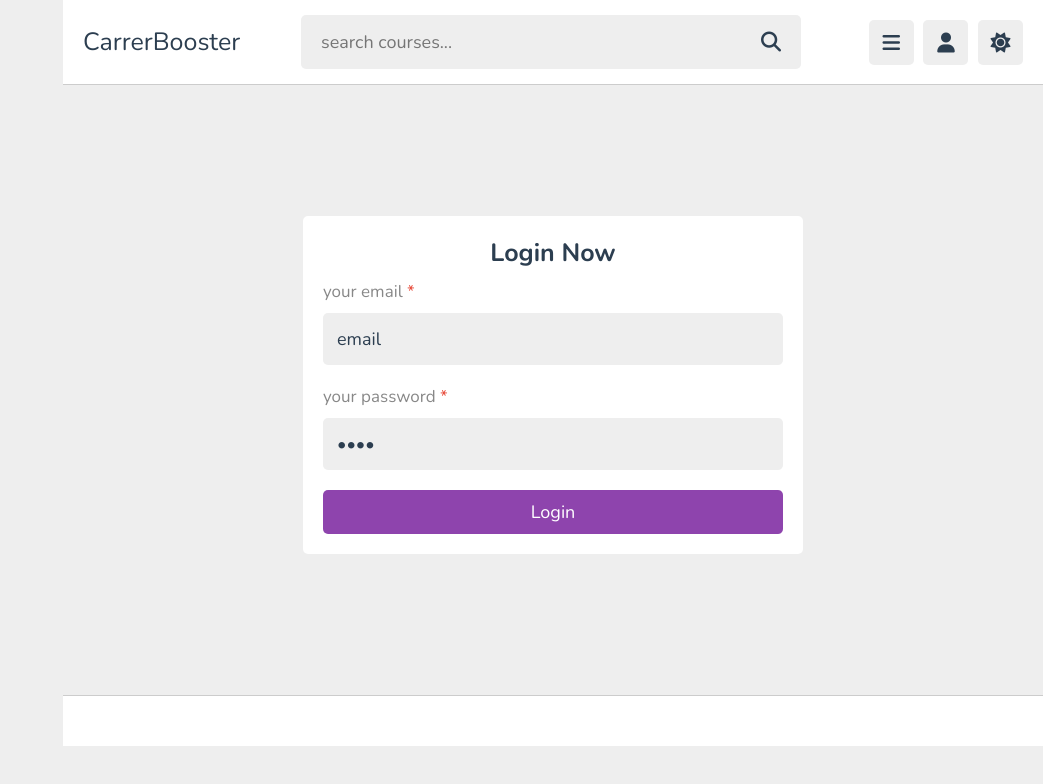
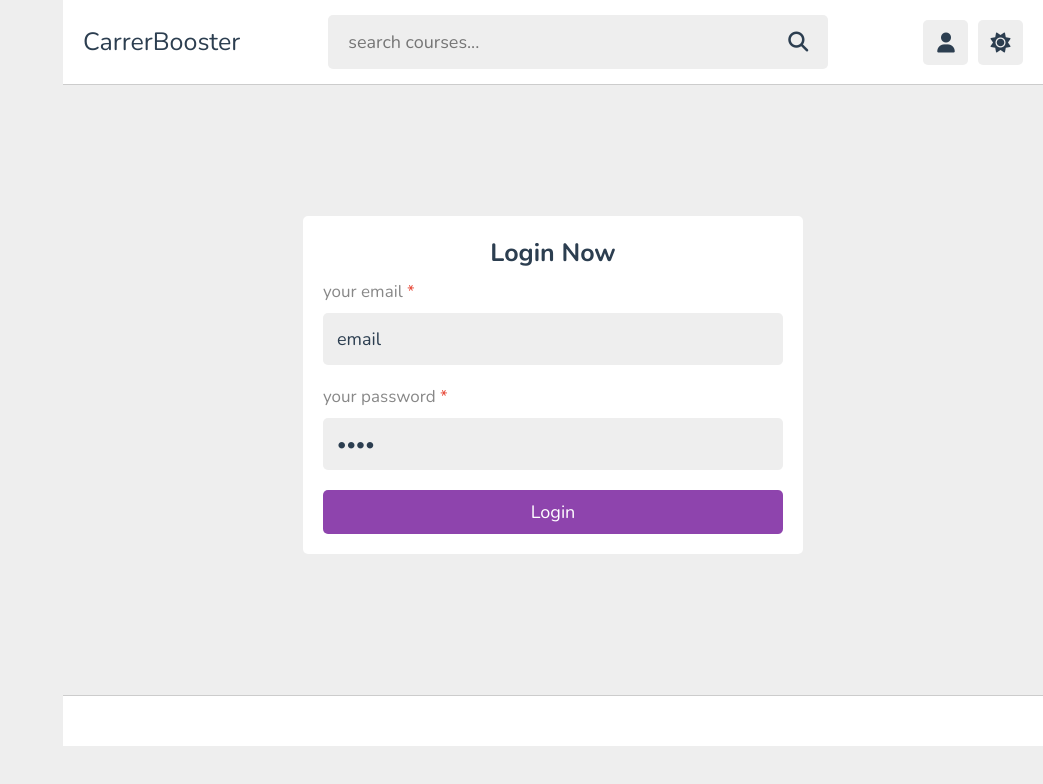
Before and after one commit to Rishikeshhegade/AIbasedITsystem, a plain HTML site: page login.html in a window 1280 px wide. Shown: the whole page, without its empty margins (237-1280 px from the left). Drawn offline with nearby package versions, Linux system fonts and the light colour scheme.

Commit message:
hide the menu button

```diff
--- a/login.html
+++ b/login.html
@@ -27,7 +27,7 @@
       </form>
 
       <div class="icons">
-         <div id="menu-btn" class="fas fa-bars"></div>
+       <!-- custom css file link   <div id="menu-btn" class="fas fa-bars"></div> -->
          <div id="search-btn" class="fas fa-search"></div>
          <div id="user-btn" class="fas fa-user"></div>
          <div id="toggle-btn" class="fas fa-sun"></div>
```
